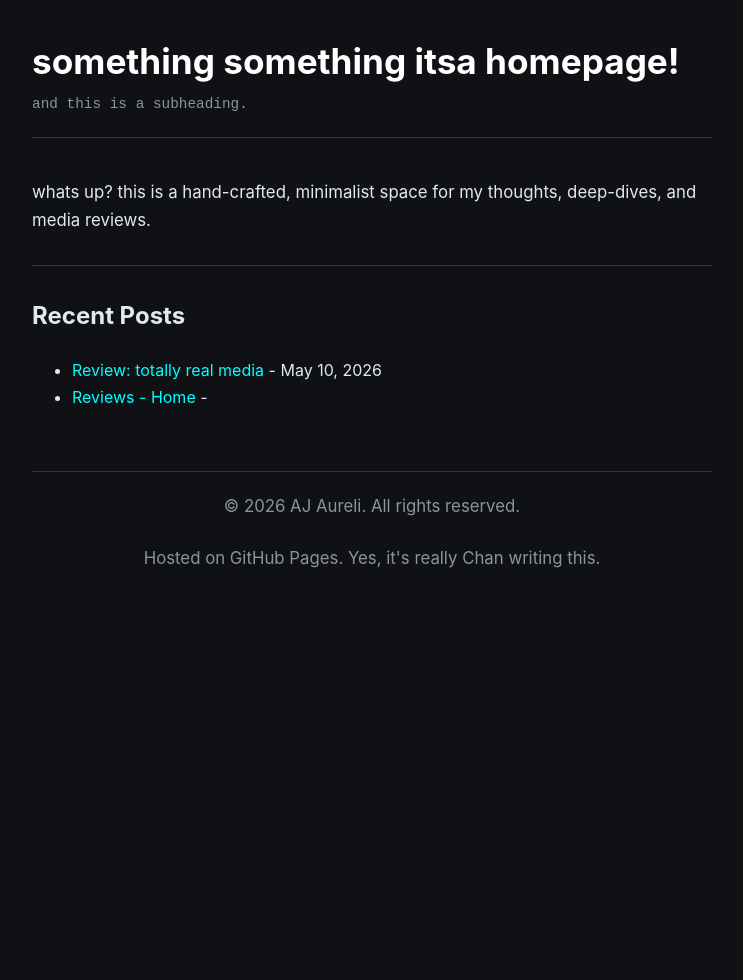
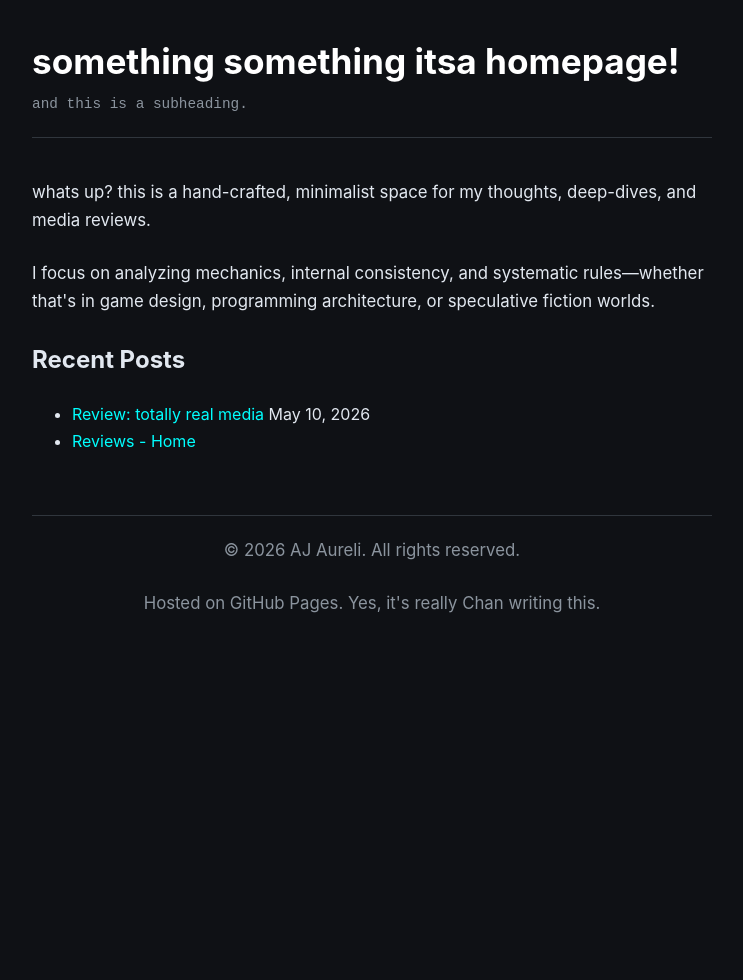
Before and after one commit to ailporf/ailporf.github.io, a Jekyll site: the page built from index.html, in a window 1280 px wide. Shown: the whole page, without its empty margins (268-1011 px from the left). Built offline with Jekyll 4.4.1, drawn with Linux system fonts in a browser that asks for light colours.

Commit message:
Update index.html

```diff
--- a/index.html
+++ b/index.html
@@ -15,22 +15,33 @@
             <h1>something something itsa homepage!</h1>
             <div class="meta-date">and this is a subheading.</div>
         </header>
+
         <main>
+            <div class="layout-grid">
+                <section class="column-main">
                     <p>
                         whats up? this is a hand-crafted, minimalist space for my thoughts, deep-dives, and media reviews.
                     </p>
-            <hr style="border: 0; border-top: 1px solid var(--border-color); margin: 30px 0;">
+                    <p>
+                        I focus on analyzing mechanics, internal consistency, and systematic rules—whether that's in game design, programming architecture, or speculative fiction worlds.
+                    </p>
+                </section>
+
+                <aside class="column-sidebar">
                     <h2>Recent Posts</h2>
-            <ul>
+                    <ul class="recent-posts-list">
                       {% assign reviews = site.pages | where_exp: "item", "item.path contains 'reviews/'" | sort: "date" | reverse %}
                       {% for review in reviews limit: 10 %}
                         <li>
                           <a href="{{ review.url }}">{{ review.title }}</a>
-                  - {{ review.date | date: "%b %d, %Y" }}
+                          <span class="post-date">{{ review.date | date: "%b %d, %Y" }}</span>
                         </li>
                       {% endfor %}
                     </ul>
+                </aside>
+            </div>
         </main>
+
         <footer>
             <p>&copy; {{ "now" | date: "%Y" }} AJ Aureli. All rights reserved.</p>
             <p>Hosted on GitHub Pages. Yes, it's really Chan writing this.</p>
```
Lines whose indentation alone changed are shown as unchanged.
